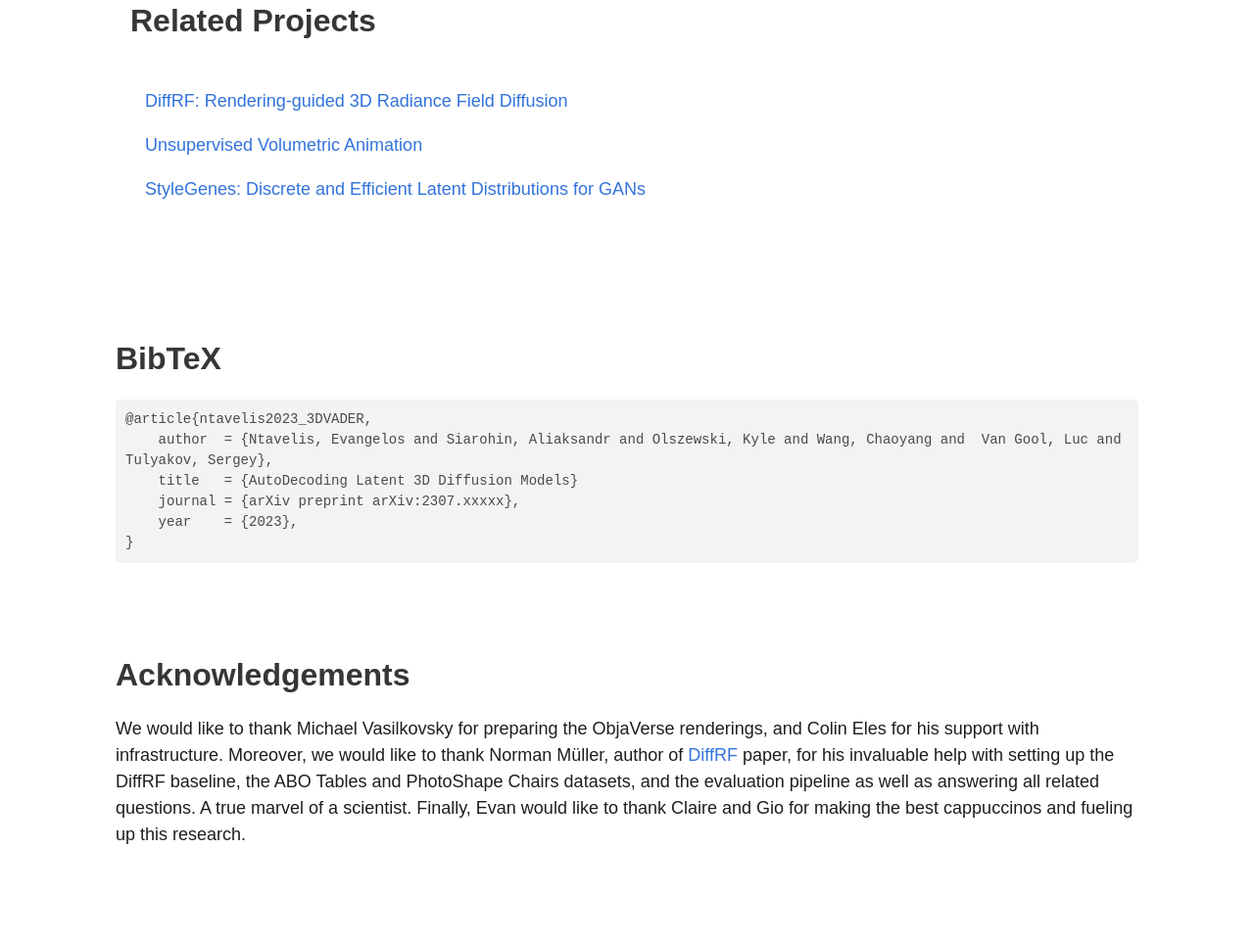
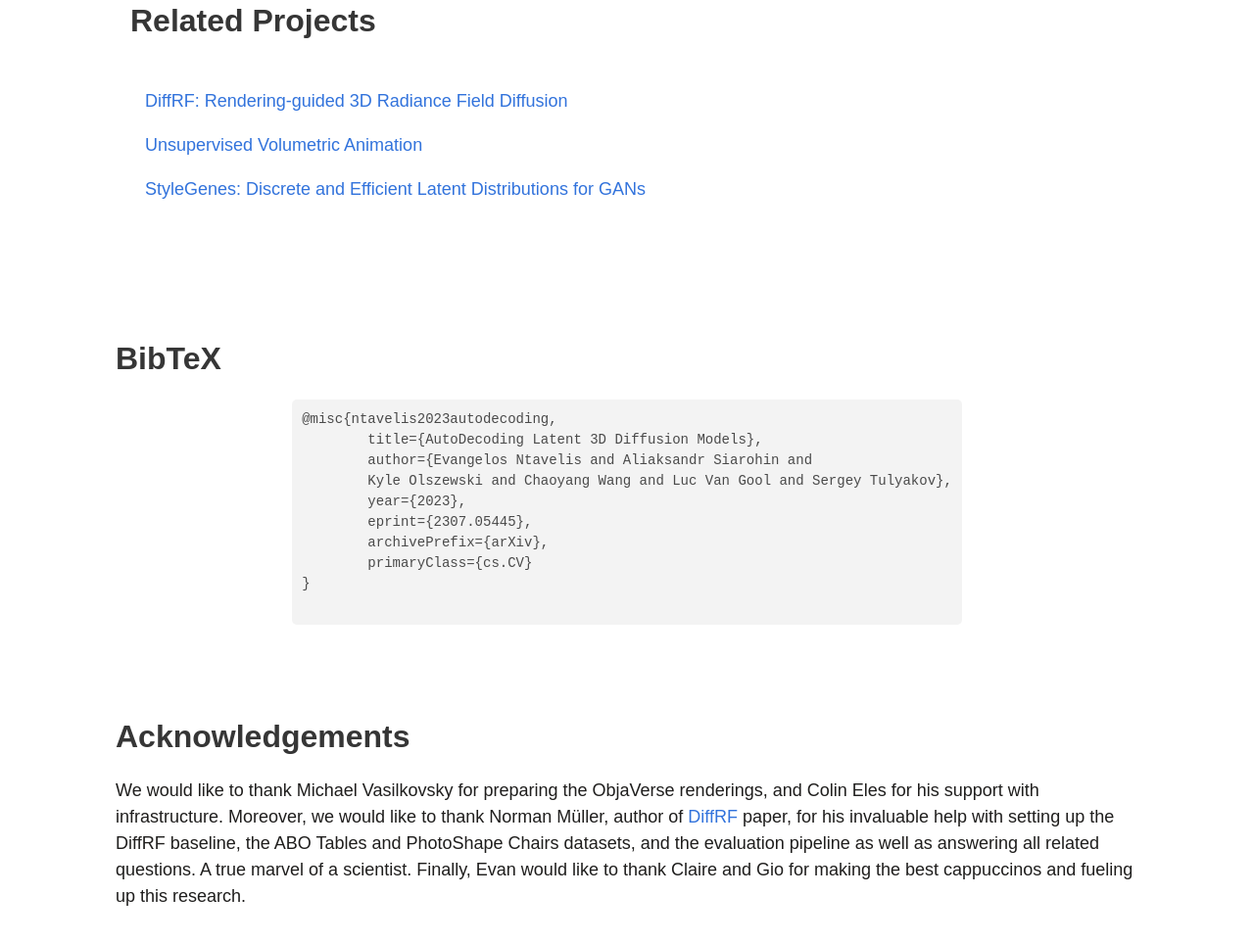
Before and after one commit to snap-research/3DVADER, a plain HTML site: page docs/index.html in a window 1280 px wide. Shown: the part 6216-7179 px from the top of the page at 98% size. Before the commit the page ends 7130 px from the top, so only its background shows below. Drawn offline with Linux system fonts and the light colour scheme; some icons are missing; a web font is replaced by a local one.

Commit message:
add arxiv references

```diff
--- a/docs/index.html
+++ b/docs/index.html
@@ -1,5 +1,5 @@
 <!doctype html>
-<html lang="en">
+<html lang="en" class="fontawesome-i2svg-active fontawesome-i2svg-complete">
 <head>
 	<!-- Required meta tags -->
 	<meta charset="utf-8">
@@ -35,6 +35,7 @@
 	  </style>
         <link rel="stylesheet" href="./resources/bulma-slider.min.css">
         <link rel="stylesheet" href="./resources/fontawesome.all.min.css">
+		<link rel="stylesheet" href="https://cdn.jsdelivr.net/gh/jpswalsh/academicons@1/css/academicons.min.css">
         <link rel="stylesheet" href="./resources/index.css">
 
         <link rel="stylesheet" href="./resources/academicons.min.css">
@@ -96,7 +97,7 @@
 		  </a>
 		</span>
 		<span class="link-block">
-		  <a href="./paper.pdf" class="external-link button is-normal is-rounded is-dark">
+		  <a href="https://arxiv.org/abs/2307.05445" class="external-link button is-normal is-rounded is-dark">
 		    <span class="icon">
 		      <i class="ai ai-arxiv"></i>
 		    </span>
@@ -421,12 +422,17 @@ We generate 3D assets from diverse 2D multi-view datasets by training a <font si
     <div>
       <h2 class="title">BibTeX</h2>
       <div class="cit_cont">
-        <pre class="cit">@article{ntavelis2023_3DVADER,
-    author  = {Ntavelis, Evangelos and Siarohin, Aliaksandr and Olszewski, Kyle and Wang, Chaoyang and  Van Gool, Luc and Tulyakov, Sergey},
-    title   = {AutoDecoding Latent 3D Diffusion Models}
-    journal = {arXiv preprint arXiv:2307.xxxxx},
-    year    = {2023},
-}</pre>
+        <pre class="cit">
+@misc{ntavelis2023autodecoding,
+	title={AutoDecoding Latent 3D Diffusion Models},
+	author={Evangelos Ntavelis and Aliaksandr Siarohin and
+	Kyle Olszewski and Chaoyang Wang and Luc Van Gool and Sergey Tulyakov},
+	year={2023},
+	eprint={2307.05445},
+	archivePrefix={arXiv},
+	primaryClass={cs.CV}
+}
+		</pre>
       </div>
     </div>
   </section>
```
Also changed, not shown: 1 other file.
